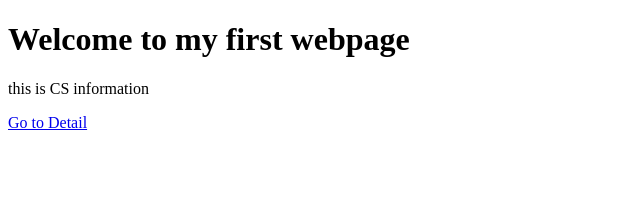
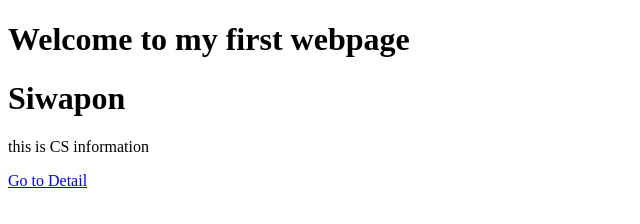
Before and after one commit to Siwaponhub/my-ca-template, a plain HTML site: page index.html in a window 1280 px wide. Shown: the whole page, without its empty margins (0-640 px from the left). Drawn offline with Linux system fonts and the light colour scheme.

Commit message:
Update index.html

```diff
--- a/index.html
+++ b/index.html
@@ -7,7 +7,9 @@
 </head>
 <body>
     <h1>Welcome to my first webpage</h1>
+    <h1>Siwapon</h1>
     <p>this is  CS information </p>
     <a href="2.html">Go to Detail</a>
+
 </body>
 </html>
```
